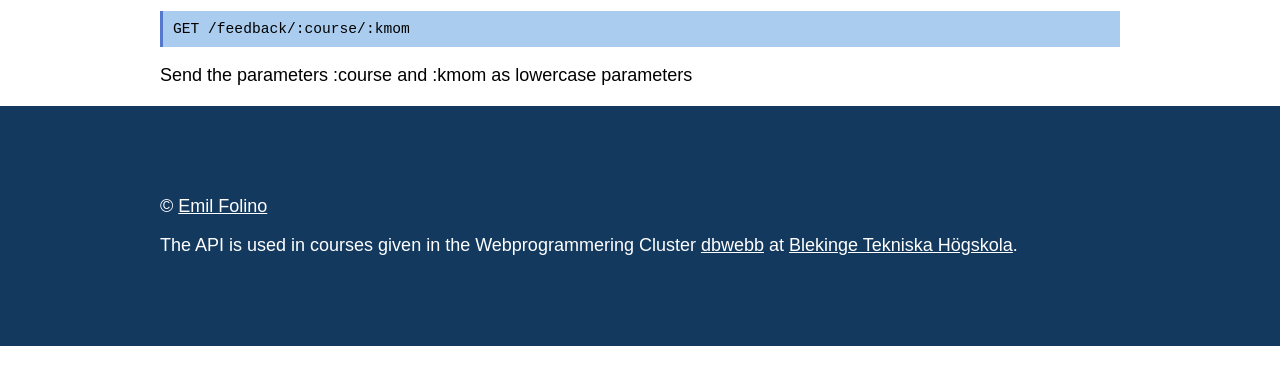
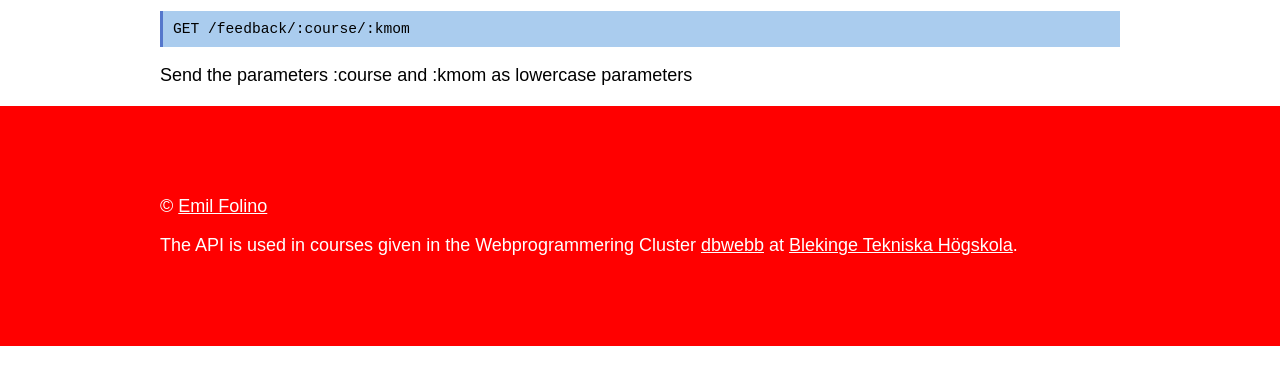
Before and after one commit to emilfolino/franklin, a website: page documentation.html in a window 1280 px wide. Shown: the part 334-718 px from the top of the page. Drawn offline with nearby package versions, Linux system fonts and the light colour scheme.

Commit message:
trying to fix cd

```diff
--- a/documentation.html
+++ b/documentation.html
@@ -19,7 +19,7 @@
         h1 { font-size: 3rem; }
         h2 { font-size: 2.4rem; }
         h3 { font-size: 1.8rem; }
-        .footer { background-color: #13395f; color: white; padding: 4rem 0;}
+        .footer { background-color: #ff0000; color: white; padding: 4rem 0;}
         .inner-footer { width: 960px; margin: 0 auto; font-family: sans-serif; }
         .inner-footer a { color: white; }
     </style>
```
